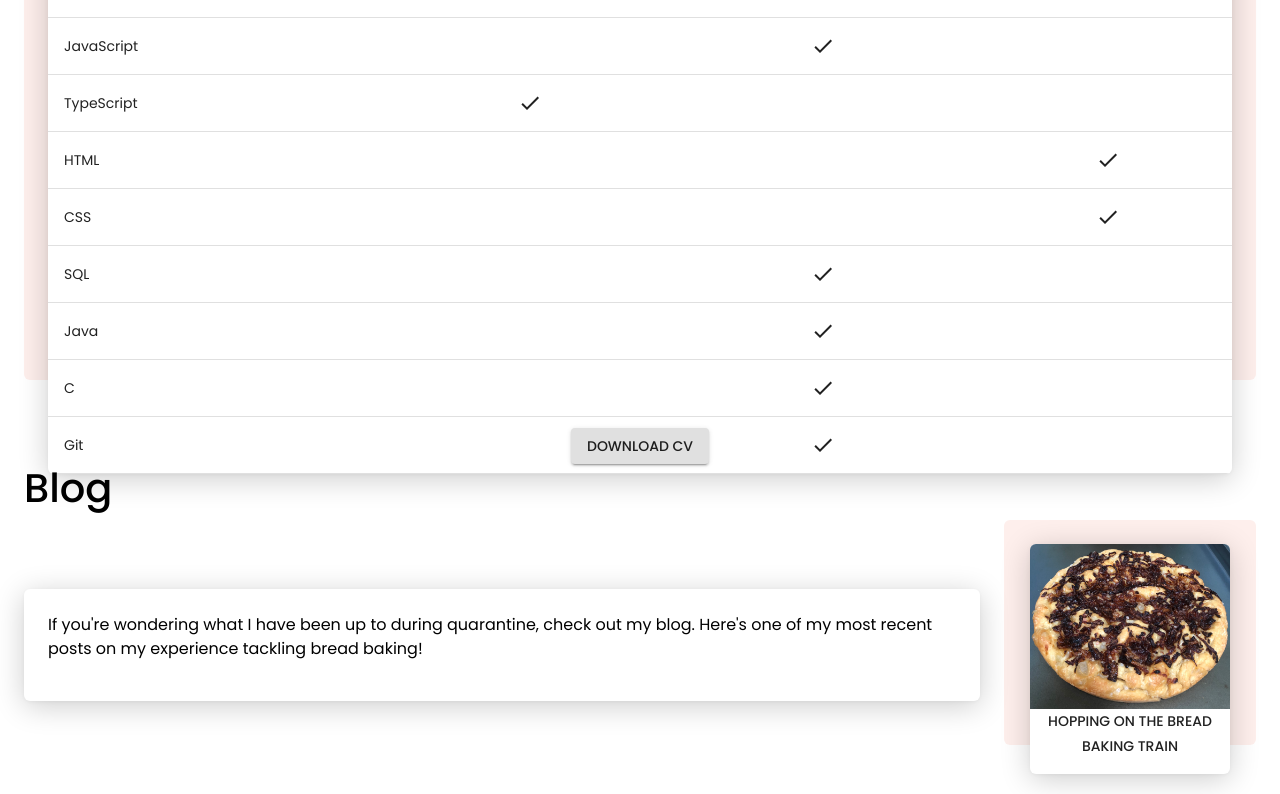
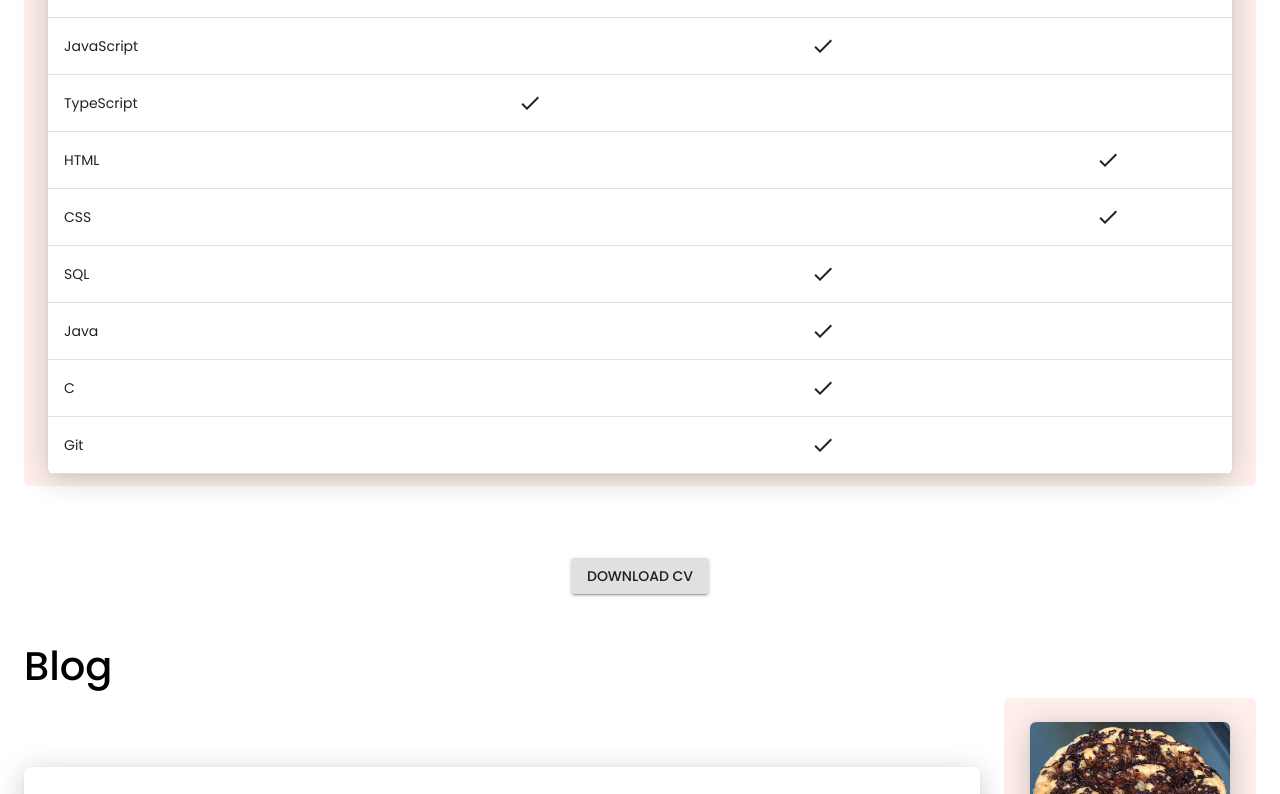
Before and after one commit to amyeshin/amyeshin.github.io, a React (Create React App) app: page / in a window 1280 px wide. Shown: the part 3180-3974 px from the top of the page. Built offline with nearby package versions, Linux system fonts and the light colour scheme.

Commit message:
update table spacing and dependencies

```diff
--- a/src/App.css
+++ b/src/App.css
@@ -117,6 +117,10 @@
     margin-right: 24px;
 }
 
+.button-wrapper {
+    margin: 48px 0px;
+}
+
 @media screen and (max-width: 1020px) {
     .text-wrapper {
         flex: 100%;
--- a/src/App.js
+++ b/src/App.js
@@ -61,7 +61,13 @@ function App() {
                     </div>
                     <div className="center-container">
                         <Link to="/files/Amy Shin Resume.pdf" target="_blank" download>
-                            <Button variant="contained"> Download CV </Button>
+                            <div className="button-wrapper">
+                            <Button
+                                variant="contained"
+                            >
+                                Download CV
+                            </Button>
+                            </div>
                         </Link>
                     </div>
                 </div>
--- a/src/table.js
+++ b/src/table.js
@@ -19,8 +19,8 @@ const useStyles = makeStyles({
     boxShadow: '0 1px 5px rgba(0,0,0,.05), 0 5px 30px rgba(0,0,0,.2)',
     },
   table_underlay: {
-      maxHeight: 500,
-      marginBottom: '48px',
+      maxHeight: 606,
+      marginBottom: '24px',
       padding: '24px',
       background: '#feefec',
       borderRadius: 6,
```
Also changed, not shown: package.json (+8 -2 lines), 1 other file (tests, documents, lock files or other folders).
